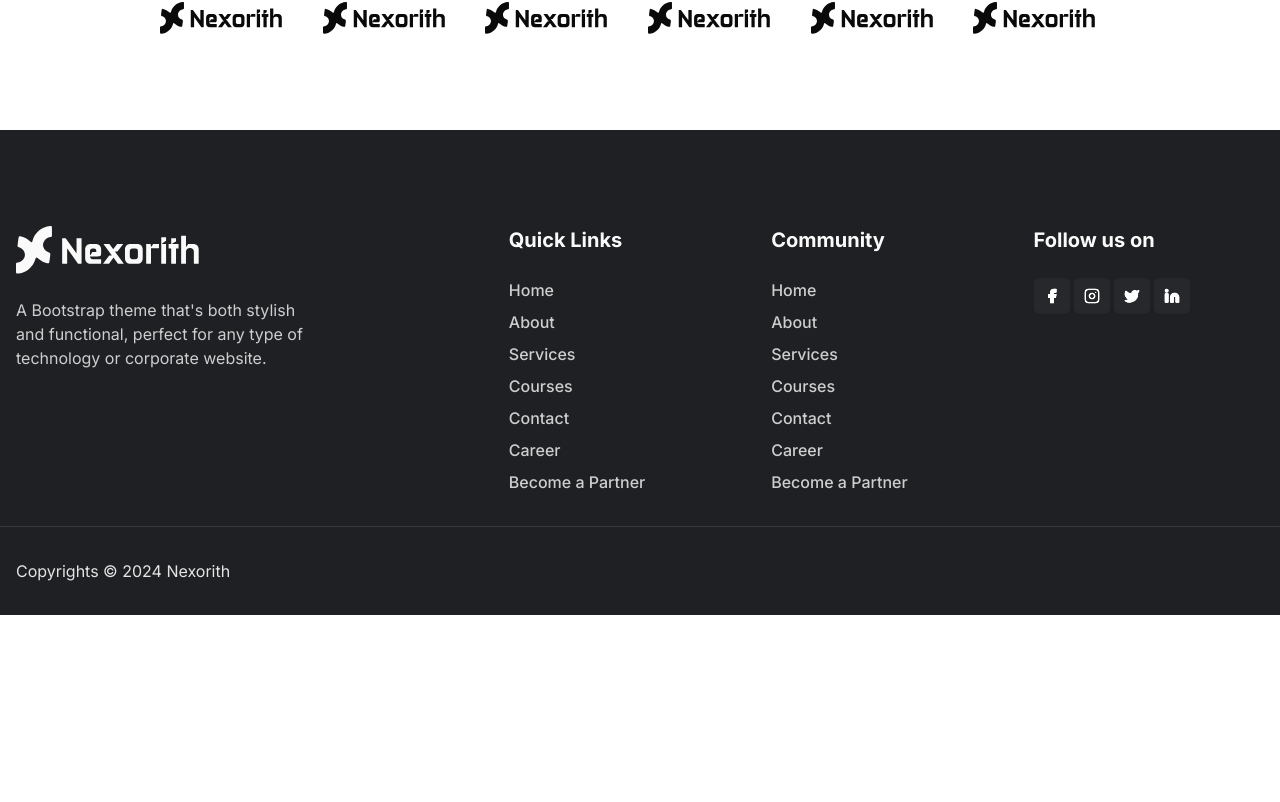
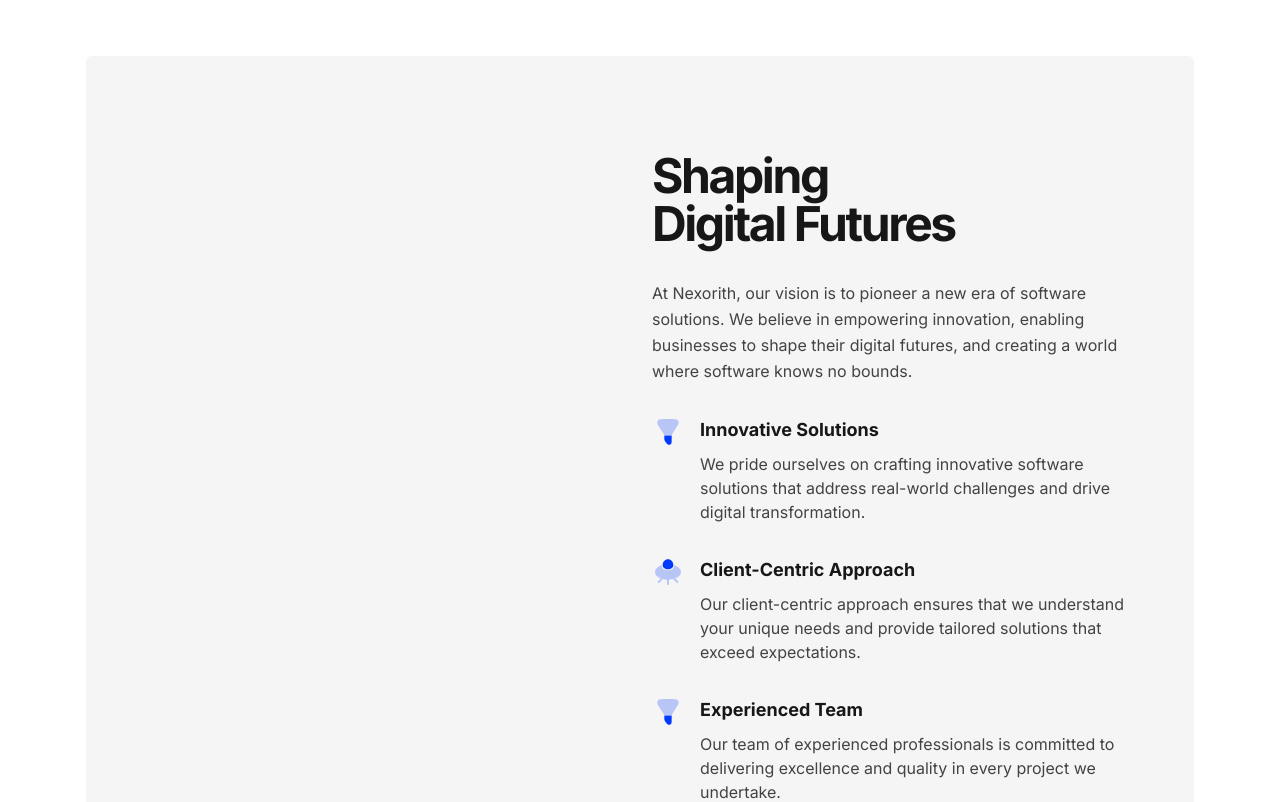
Before and after one commit to binamralamsal/nexorith, a Next.js app: page /about in a window 1280 px wide. Shown: the part 1178-1980 px from the top of the page. Before the commit the page ends 1793 px from the top, so only its background shows below. Built offline with nearby package versions, Linux system fonts and the light colour scheme.

Commit message:
Secondary color update

```diff
--- a/src/app/about/page.tsx
+++ b/src/app/about/page.tsx
@@ -2,6 +2,8 @@
 
 import { NexorithLogo } from "@/components/icons/logo";
 import { SquigglyLines } from "@/components/icons/squiggly-lines";
+import { TorchIcon } from "@/components/icons/torch";
+import { UFOIcon } from "@/components/icons/ufo";
 import {
   Carousel,
   CarouselContent,
@@ -104,6 +106,58 @@
           </CarouselContent>
         </Carousel>
       </section>
+
+      <section className="container">
+        <div className="grid gap-6 rounded-md bg-secondary px-10 py-16 text-secondary-foreground md:grid-cols-2 md:px-14 md:py-20 lg:px-16 lg:py-24">
+          <div></div>
+          <div className="space-y-6 lg:space-y-8">
+            <h2 className="text-balance text-3xl font-bold tracking-tighter md:text-4xl lg:text-5xl">
+              Shaping Digital Futures
+            </h2>
+            <p className="leading-relaxed text-secondary-foreground/80 md:max-w-[55ch]">
+              At Nexorith, our vision is to pioneer a new era of software
+              solutions. We believe in empowering innovation, enabling
+              businesses to shape their digital futures, and creating a world
+              where software knows no bounds.
+            </p>
+            <ul className="space-y-6 lg:space-y-8">
+              <li className="flex items-start gap-4">
+                <TorchIcon className="not-sr-only h-8 text-primary" />
+                <div className="space-y-2">
+                  <h3 className="text-lg font-bold">Innovative Solutions</h3>
+                  <p className="text-secondary-foreground/80 lg:max-w-[50ch]">
+                    We pride ourselves on crafting innovative software solutions
+                    that address real-world challenges and drive digital
+                    transformation.
+                  </p>
+                </div>
+              </li>
+              <li className="flex items-start gap-4">
+                <UFOIcon className="not-sr-only h-8 text-primary" />
+                <div className="space-y-2">
+                  <h3 className="text-lg font-bold">Client-Centric Approach</h3>
+                  <p className="text-secondary-foreground/80 lg:max-w-[50ch]">
+                    Our client-centric approach ensures that we understand your
+                    unique needs and provide tailored solutions that exceed
+                    expectations.
+                  </p>
+                </div>
+              </li>
+              <li className="flex items-start gap-4">
+                <TorchIcon className="not-sr-only h-8 text-primary" />
+                <div className="space-y-2">
+                  <h3 className="text-lg font-bold">Experienced Team</h3>
+                  <p className="text-secondary-foreground/80 lg:max-w-[50ch]">
+                    Our team of experienced professionals is committed to
+                    delivering excellence and quality in every project we
+                    undertake.
+                  </p>
+                </div>
+              </li>
+            </ul>
+          </div>
+        </div>
+      </section>
     </main>
   );
 }
--- a/src/app/globals.css
+++ b/src/app/globals.css
@@ -12,8 +12,8 @@
     --popover-foreground: 0 0% 3.9%;
     --primary: 226 100% 49%;
     --primary-foreground: 0 0% 98%;
-    --secondary: 225 6% 13%;
-    --secondary-foreground: 0 0% 98%;
+    --secondary: 0 0% 96.1%;
+    --secondary-foreground: 0 0% 9%;
     --muted: 0 0% 96.1%;
     --muted-foreground: 0 0% 45.1%;
     --accent: 0 0% 96.1%;
--- /dev/null
+++ b/src/components/icons/torch.tsx
@@ -0,0 +1,22 @@
+import { ComponentProps } from "react";
+
+export function TorchIcon(props: ComponentProps<"svg">) {
+  return (
+    <svg
+      viewBox="0 0 24 24"
+      fill="none"
+      xmlns="http://www.w3.org/2000/svg"
+      {...props}
+    >
+      <path
+        d="M9.24609 17.2586V14.6904H14.7461V17.2586C14.7461 19.1706 14.7461 20.1266 14.5249 20.557C14.0158 21.5475 12.7956 21.9314 11.8111 21.4107C11.3833 21.1845 10.836 20.4007 9.74136 18.833L9.74136 18.833C9.60764 18.6415 9.54079 18.5457 9.48641 18.4451C9.36533 18.2209 9.2882 17.9757 9.25914 17.7226C9.24609 17.609 9.24609 17.4922 9.24609 17.2586Z"
+        fill="currentColor"
+      ></path>
+      <path
+        d="M17.5114 9.84101C19.375 6.88684 20.3067 5.40976 19.9484 4.21191C19.8359 3.83574 19.6441 3.48802 19.386 3.19214C18.5641 2.25 16.8176 2.25 13.3248 2.25H10.6405C7.12482 2.25 5.36697 2.25 4.54466 3.1974C4.28652 3.49482 4.09526 3.84421 3.98384 4.22194C3.6289 5.42518 4.57619 6.90596 6.47077 9.86751L9.23438 14.1875H14.7695L17.5114 9.84101Z"
+        fill="currentColor"
+        fillOpacity="0.25"
+      ></path>
+    </svg>
+  );
+}
--- /dev/null
+++ b/src/components/icons/ufo.tsx
@@ -0,0 +1,24 @@
+import { ComponentProps } from "react";
+
+export function UFOIcon(props: ComponentProps<"svg">) {
+  return (
+    <svg
+      {...props}
+      viewBox="0 0 24 24"
+      fill="none"
+      xmlns="http://www.w3.org/2000/svg"
+    >
+      <path
+        d="M12 2.5C9.79086 2.5 8 4.41878 8 6.78571C8 6.97115 8.01099 7.15383 8.03232 7.33306C8.28317 9.44152 11 10 12 10C13 10 15.7168 9.44152 15.9677 7.33306C15.989 7.15383 16 6.97115 16 6.78571C16 4.41878 14.2091 2.5 12 2.5Z"
+        fill="currentColor"
+      ></path>
+      <path
+        fillRule="evenodd"
+        clipRule="evenodd"
+        d="M7.24989 7.1053C7.24989 7.05966 7.2505 7.01416 7.25173 6.96883C4.2677 7.95454 2.25 9.97184 2.25 12.1034C2.25 14.0748 3.97605 15.8116 6.59627 16.8293L4.46793 18.9716C4.176 19.2655 4.17756 19.7403 4.47141 20.0323C4.76526 20.3242 5.24013 20.3226 5.53207 20.0288L8.20833 17.3349C9.15517 17.5678 10.1784 17.7162 11.25 17.7636V21C11.25 21.4142 11.5858 21.75 12 21.75C12.4142 21.75 12.75 21.4142 12.75 21V17.7636C13.8164 17.7164 14.8348 17.5693 15.7777 17.3384L18.4697 20.0303C18.7626 20.3232 19.2374 20.3232 19.5303 20.0303C19.8232 19.7374 19.8232 19.2626 19.5303 18.9697L17.3938 16.8331C20.0196 15.816 21.75 14.0773 21.75 12.1034C21.75 9.97178 19.7322 7.95444 16.748 6.96875C16.7493 7.01411 16.7499 7.05963 16.7499 7.1053C16.7499 7.31546 16.7368 7.5225 16.7115 7.72562C16.4136 10.1152 13.1874 10.7482 11.9999 10.7482C10.8124 10.7482 7.58615 10.1152 7.28826 7.72562C7.26294 7.5225 7.24989 7.31546 7.24989 7.1053Z"
+        fill="currentColor"
+        fillOpacity="0.25"
+      ></path>
+    </svg>
+  );
+}
--- a/src/components/site-footer.tsx
+++ b/src/components/site-footer.tsx
@@ -17,7 +17,7 @@
     <footer className="bg-secondary pt-16 text-secondary-foreground md:pt-20 lg:pt-24">
       <div className="container grid grid-cols-1 gap-8 md:grid-cols-2 lg:grid-cols-[2fr,1fr,1fr,1fr]">
         <div className="space-y-4 md:max-w-[30ch] lg:space-y-6">
-          <NexorithLogo className="h-12 text-secondary-foreground" />
+          <NexorithLogo className="h-12 text-primary" />
           <p className="text-secondary-foreground/80">
             A Bootstrap theme that&apos;s both stylish and functional, perfect
             for any type of technology or corporate website.
@@ -29,7 +29,7 @@
             <li>
               <Link
                 href={links.home}
-                className="font-medium text-secondary-foreground/80 transition hover:text-primary/100 hover:brightness-[2.5]"
+                className="font-medium text-secondary-foreground/80 transition hover:text-primary"
               >
                 Home
               </Link>
@@ -37,7 +37,7 @@
             <li>
               <Link
                 href={links.about}
-                className="font-medium text-secondary-foreground/80 transition hover:text-primary/100 hover:brightness-[2.5]"
+                className="font-medium text-secondary-foreground/80 transition hover:text-primary"
               >
                 About
               </Link>
@@ -45,7 +45,7 @@
             <li>
               <Link
                 href={links.services}
-                className="font-medium text-secondary-foreground/80 transition hover:text-primary/100 hover:brightness-[2.5]"
+                className="font-medium text-secondary-foreground/80 transition hover:text-primary"
               >
                 Services
               </Link>
@@ -53,7 +53,7 @@
             <li>
               <Link
                 href={links.courses}
-                className="font-medium text-secondary-foreground/80 transition hover:text-primary/100 hover:brightness-[2.5]"
+                className="font-medium text-secondary-foreground/80 transition hover:text-primary"
               >
                 Courses
               </Link>
@@ -61,7 +61,7 @@
             <li>
               <Link
                 href={links.contact}
-                className="font-medium text-secondary-foreground/80 transition hover:text-primary/100 hover:brightness-[2.5]"
+                className="font-medium text-secondary-foreground/80 transition hover:text-primary"
               >
                 Contact
               </Link>
@@ -69,7 +69,7 @@
             <li>
               <Link
                 href="/#"
-                className="font-medium text-secondary-foreground/80 transition hover:text-primary/100 hover:brightness-[2.5]"
+                className="font-medium text-secondary-foreground/80 transition hover:text-primary"
               >
                 Career
               </Link>
@@ -77,7 +77,7 @@
             <li>
               <Link
                 href="/"
-                className="font-medium text-secondary-foreground/80 transition hover:text-primary/100 hover:brightness-[2.5]"
+                className="font-medium text-secondary-foreground/80 transition hover:text-primary"
               >
                 Become a Partner
               </Link>
--- a/tailwind.config.ts
+++ b/tailwind.config.ts
@@ -1,5 +1,6 @@
 import type { Config } from "tailwindcss";
 import tailwindcssAnimate from "tailwindcss-animate";
+import plugin from "tailwindcss/plugin";
 
 const config: Config = {
   darkMode: ["class"],
@@ -12,6 +13,8 @@
     extend: {
       screens: {
         xs: "480px",
+        xl: "1200px",
+        "2xl": "1400px",
       },
       animationDuration: {
         "2s": "2s",
@@ -23,9 +26,11 @@
       container: {
         center: true,
         padding: "1rem",
-        screens: {
-          "2xl": "1300px",
-        },
+      },
+      maxWidth: {
+        "1300": "1300px",
+        "1140": "1140px",
+        "100p": "100%",
       },
       backgroundImage: {
         hero: 'linear-gradient(to right, white 40%, rgba(255, 255, 255, 0) 80%), url("/hero.png")',
@@ -131,6 +136,24 @@
       },
     },
   },
-  plugins: [tailwindcssAnimate],
+  plugins: [
+    tailwindcssAnimate,
+    plugin(function ({ addComponents }) {
+      addComponents({
+        ".container": {
+          maxWidth: "100%", // Default for small screens (below 768px)
+          "@screen md": {
+            maxWidth: "96%", // Above 768px
+          },
+          "@screen xl": {
+            maxWidth: "1140px", // Above 1200px
+          },
+          "@screen 2xl": {
+            maxWidth: "1300px", // Above 1400px
+          },
+        },
+      });
+    }),
+  ],
 };
 export default config;
```
Also changed, not shown: src/components/icons/rocket.tsx (added, +24 -0 lines).
